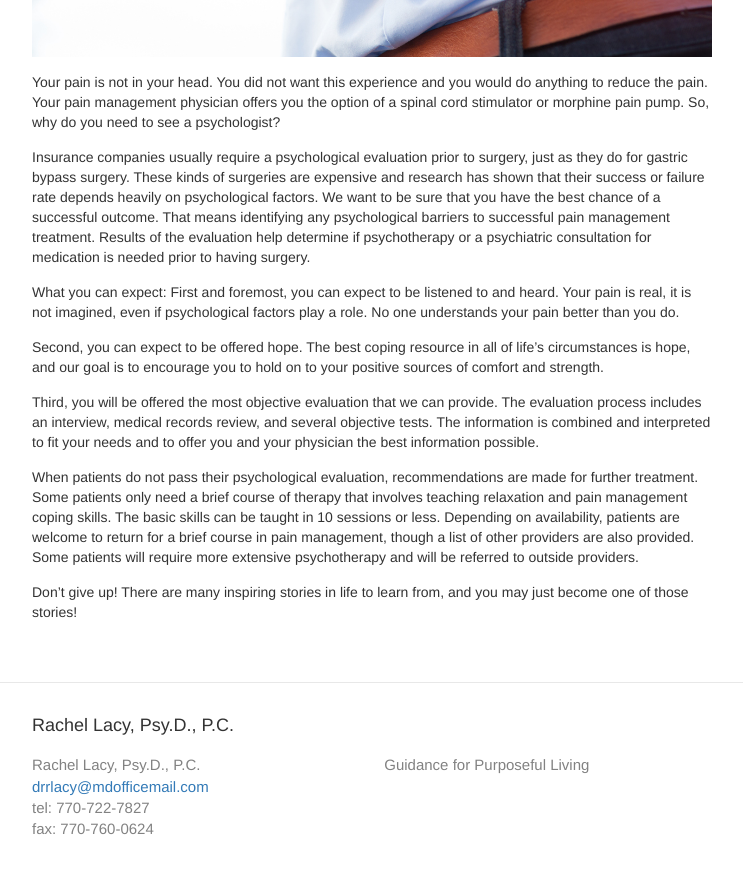
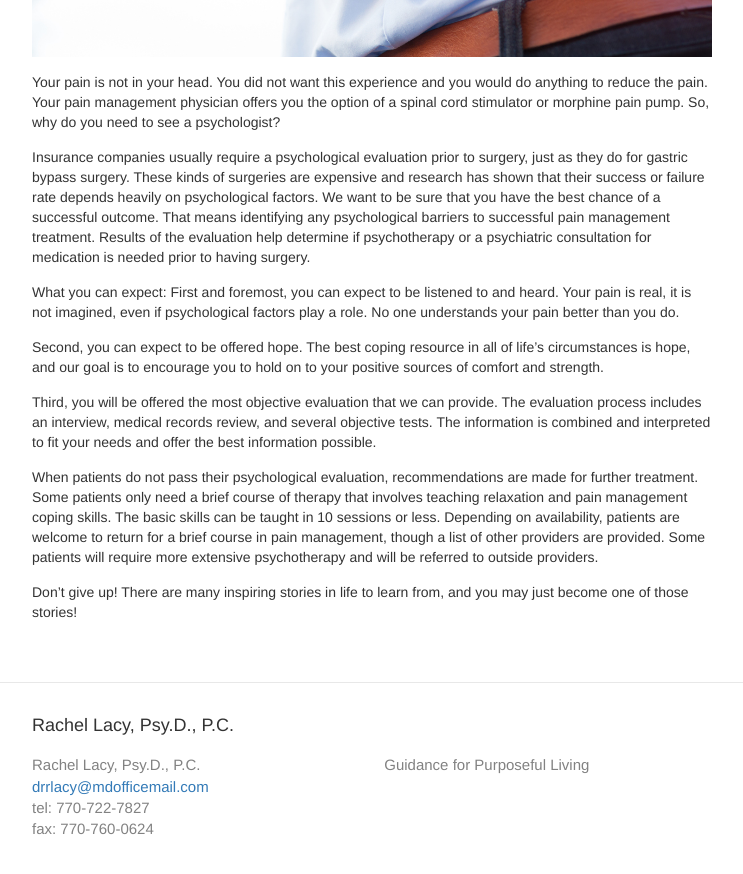
Before and after one commit to halcyon/renewedbrain.com, a Jekyll site: the page built from chronic-pain.md, in a window 1280 px wide and 900 px high, scrolled down 644 px. Shown: the top 874 px of the window, without its empty margins (268-1011 px from the left). Built offline with Jekyll 4.4.1, drawn with Linux system fonts in a browser that asks for light colours.

Commit message:
Update chronic-pain.md

```diff
--- a/chronic-pain.md
+++ b/chronic-pain.md
@@ -15,8 +15,8 @@ What you can expect: First and foremost, you can expect to be listened to and he
 
 Second, you can expect to be offered hope. The best coping resource in all of life's circumstances is hope, and our goal is to encourage you to hold on to your positive sources of comfort and strength.
 
-Third, you will be offered the most objective evaluation that we can provide. The evaluation process includes an interview, medical records review, and several objective tests. The information is combined and interpreted to fit your needs and to offer you and your physician the best information possible.
+Third, you will be offered the most objective evaluation that we can provide. The evaluation process includes an interview, medical records review, and several objective tests. The information is combined and interpreted to fit your needs and offer the best information possible.
 
-When patients do not pass their psychological evaluation, recommendations are made for further treatment. Some patients only need a brief course of therapy that involves teaching relaxation and pain management coping skills. The basic skills can be taught in 10 sessions or less. Depending on availability, patients are welcome to return for a brief course in pain management, though a list of other providers are also provided. Some patients will require more extensive psychotherapy and will be referred to outside providers.
+When patients do not pass their psychological evaluation, recommendations are made for further treatment. Some patients only need a brief course of therapy that involves teaching relaxation and pain management coping skills. The basic skills can be taught in 10 sessions or less. Depending on availability, patients are welcome to return for a brief course in pain management, though a list of other providers are provided. Some patients will require more extensive psychotherapy and will be referred to outside providers.
 
 Don't give up! There are many inspiring stories in life to learn from, and you may just become one of those stories!
```
